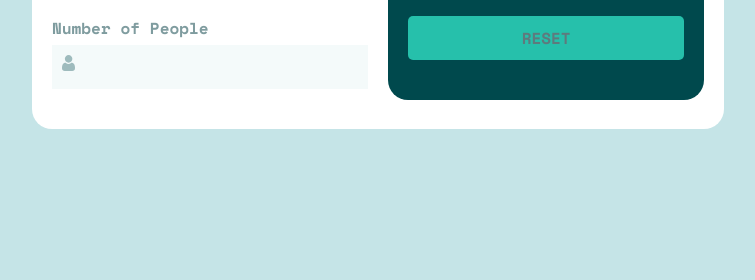
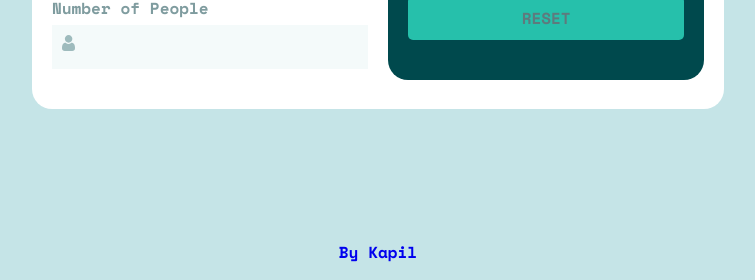
Before and after one commit to chaulagainkapil/calculatorjs, a website: page index.html in a window 1280 px wide. Shown: the part 520-800 px from the top of the page, without its empty margins (262-1017 px from the left). Drawn offline with nearby package versions, Linux system fonts and the light colour scheme.

Commit message:
added name in footer

```diff
--- a/index.html
+++ b/index.html
@@ -77,6 +77,7 @@
         </div>
       </div>
     </main>
+    <div class="nameLink flex-center"><a href="https://github.com/chaulagainkapil">By Kapil</a></div>
     <!-- <div class="attribution">
     Challenge by <a href="https://www.frontendmentor.io?ref=challenge" target="_blank">Frontend Mentor</a>.
     Coded by <a href="#">Your Name Here</a>.
--- a/scss/pages/_main.scss
+++ b/scss/pages/_main.scss
@@ -1,5 +1,5 @@
 main {
-  height: 100vh;
+  height: 95vh;
   flex-direction: column;
   gap: 40px;
   .calculator {
@@ -183,6 +183,9 @@ main {
       }
     }
   }
+  .nameLink{
+    background-color: $color__white;
+  }
 }
 //media query at 600px change flex direction
 //calculate function apply in js file
```
Also changed, not shown: style.css, 1 other file.
